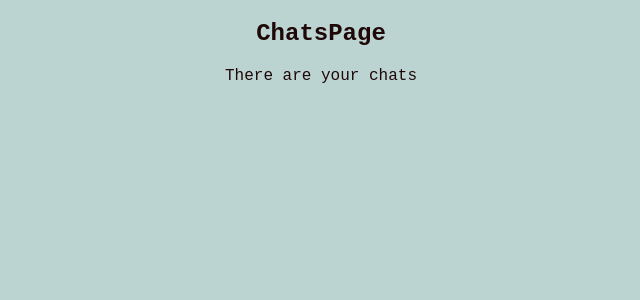
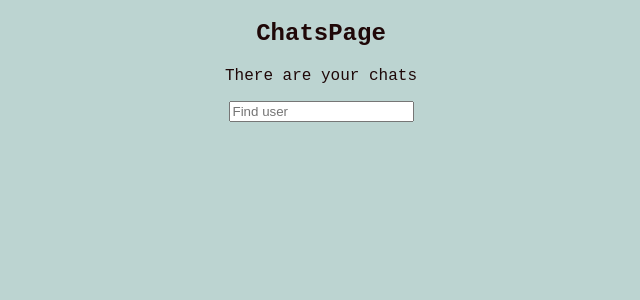
Before and after one commit to KubrakAlina/messenger, a Next.js app: page /chats in a window 1280 px wide. Shown: the top 300 px of the page, without its empty margins (319-959 px from the left). Built offline with nearby package versions, Linux system fonts and the light colour scheme; data requests are answered from the project's data file.

Commit message:
add searching for user

```diff
--- a/src/components/Chats/Chats.tsx
+++ b/src/components/Chats/Chats.tsx
@@ -3,6 +3,7 @@ import { fetchChats } from "../../api/chats/fetchChats"
 import { type ChatsData, type UserData } from "../../api/types";
 import { useEffect, useState } from "react";
 import { useRouter } from "next/navigation";
+import UserSearch from "../SearchUser/SearchUser";
 
 function Chats() {
   const router = useRouter();
@@ -34,6 +35,7 @@ function Chats() {
   }
 
   return (
+    <>
       <ul>
         {chats.map((item: ChatsData) => {
           if (item.user1 !== user?.id && item.user2 !== user?.id) return null;
@@ -47,6 +49,8 @@ function Chats() {
         })
         }
       </ul>
+      <UserSearch />
+    </>
   )
 }
 
--- /dev/null
+++ b/src/components/SearchUser/SearchUser.tsx
@@ -0,0 +1,80 @@
+'use client';
+
+import { useState, useEffect, useRef } from 'react';
+import { useRouter } from 'next/navigation';
+import { type UserData } from '@/api/types';
+import { fetchUser } from '@/api/user/fetchUser';
+
+function UserSearch() {
+  const [query, setQuery] = useState('');
+  const [results, setResults] = useState<UserData[]>([]);
+  const [loading, setLoading] = useState(false);
+  const user = useRef<UserData[]>([])
+  const router = useRouter();
+  const users = useRef<UserData[]>([]);
+
+  useEffect(() => {
+    //load all users
+    const loadUsers = async () => {
+      users.current = await fetchUser();
+      return users;
+    }
+    loadUsers();
+
+    //find logged user
+    const storedUser = localStorage.getItem("user");
+    if (storedUser) {
+      user.current = JSON.parse(storedUser);
+    } else { return }
+
+  }, [])
+
+  useEffect(() => {
+    const delayDebounce = setTimeout(() => {
+      if (query.trim().length > 0) {
+        const finded = users.current.filter((user => user.username.includes(query.toLowerCase())))
+        setLoading(true);
+        setResults(() => [...finded])
+        setLoading(false);
+      } else {
+        setResults([]);
+      }
+    }, 400);
+
+    return () => clearTimeout(delayDebounce);
+  }, [query]);
+
+  return (
+    <div className="">
+      <input
+        type="text"
+        value={query}
+        onChange={e => setQuery(e.target.value)}
+        placeholder="Find user"
+        className=""
+      />
+
+      {loading && <p className="">Loading...</p>}
+
+      {results.length > 0 && (
+        <ul className="">
+          {results.map(user => (
+            <li
+              key={user.id}
+              className=""
+              onClick={() => router.push(`/chat/${user.id}`)}
+            >
+              <p className="">{user.username}</p>
+            </li>
+          ))}
+        </ul>
+      )}
+
+      {!loading && query && results.length === 0 && (
+        <p className="">User don’t found</p>
+      )}
+    </div>
+  );
+}
+
+export default UserSearch;
```
Lines whose indentation alone changed are shown as unchanged.
